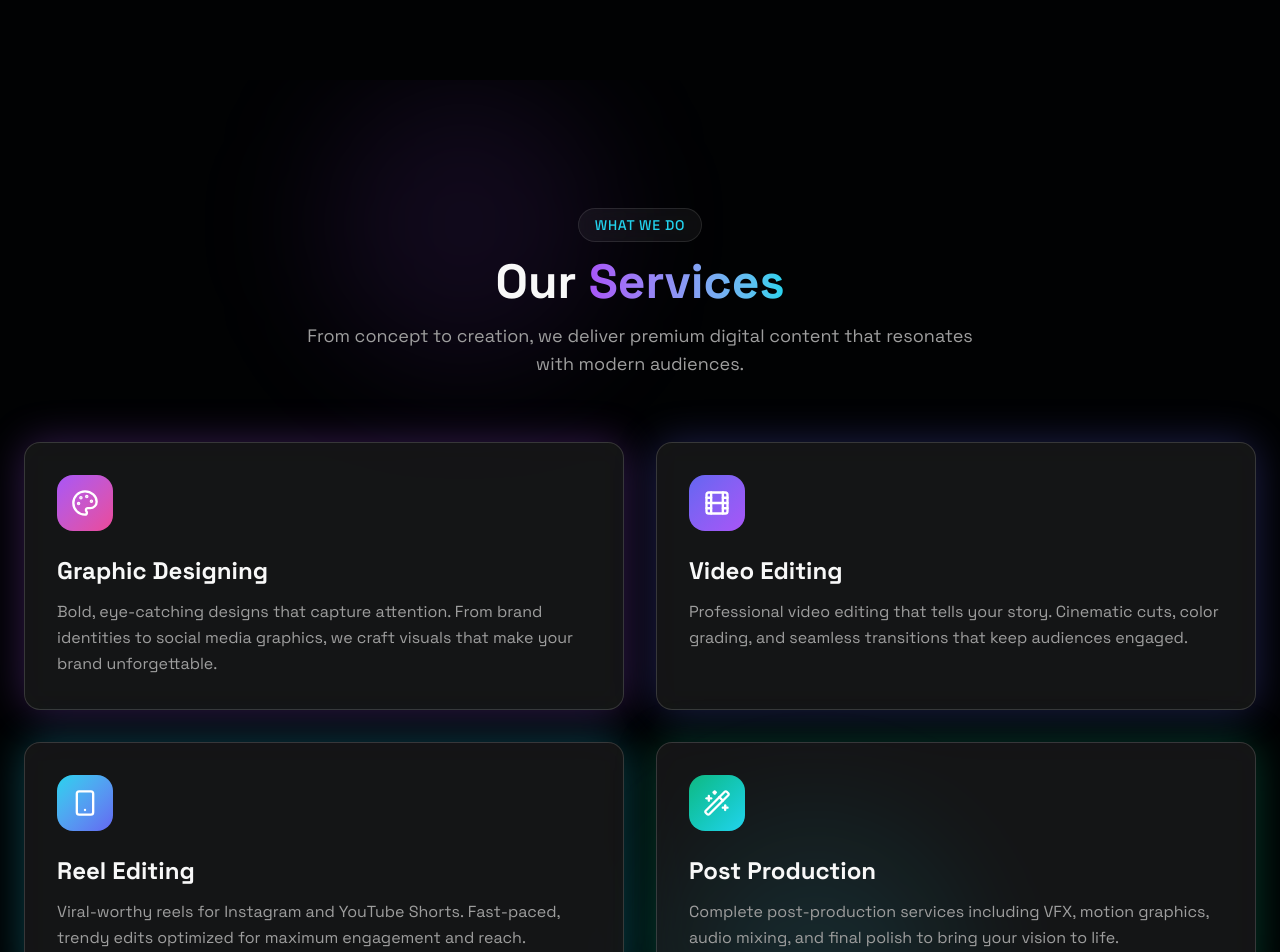
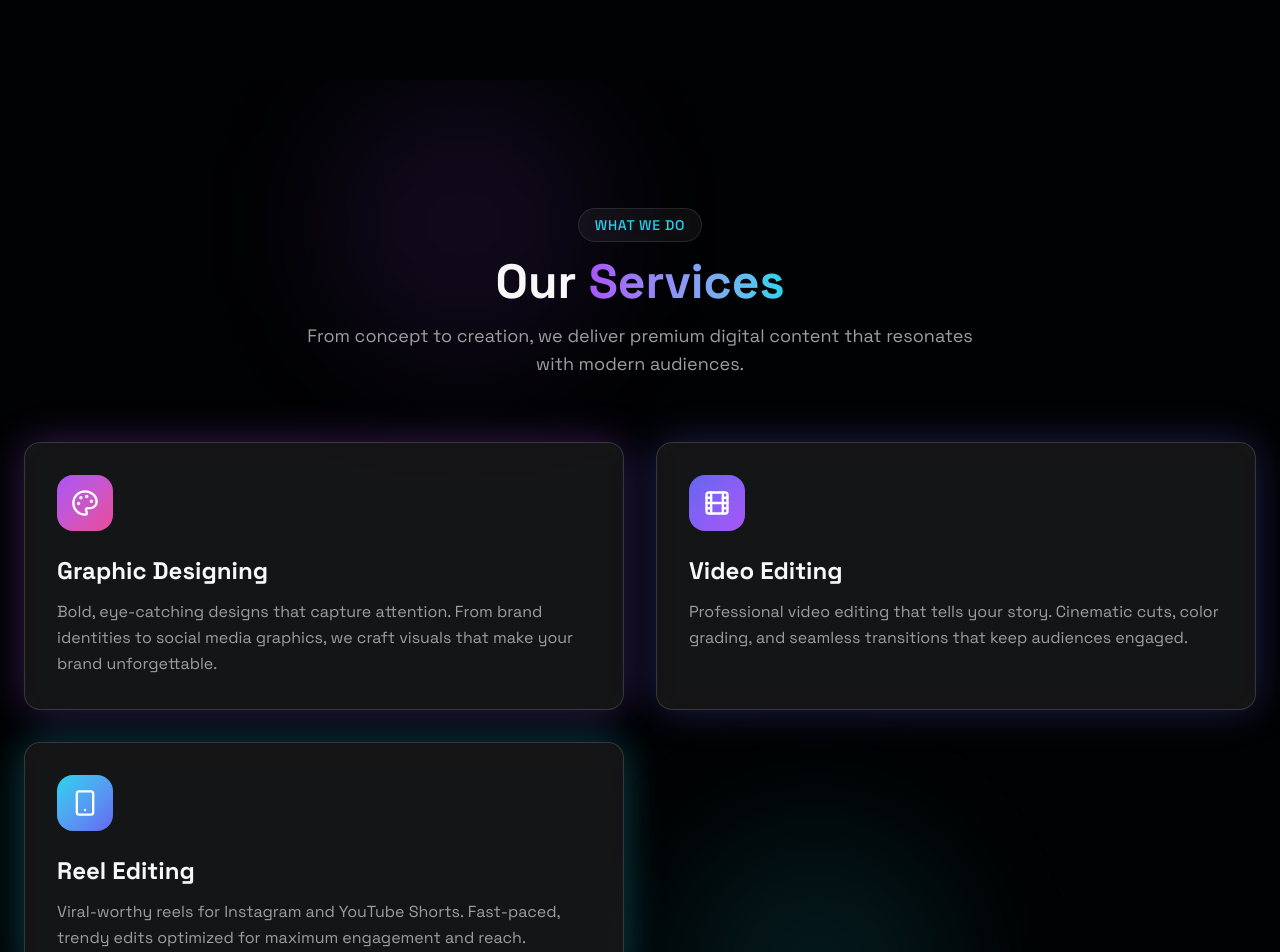
Before and after one commit to Piyu-03/v0-nyaaku-studio-website, a Next.js app: page /services in a window 1280 px wide. Shown: the top 952 px of the page. Built offline with nearby package versions, Linux system fonts and the light colour scheme; no server answers.

Commit message:
Removed Post Production service

```diff
--- a/components/services.tsx
+++ b/components/services.tsx
@@ -27,14 +27,7 @@ const services = [
     gradient: "from-[#22d3ee] to-[#6366f1]",
     glowColor: "rgba(34, 211, 238, 0.3)",
   },
-  {
-    icon: Wand2,
-    title: "Post Production",
-    description:
-      "Complete post-production services including VFX, motion graphics, audio mixing, and final polish to bring your vision to life.",
-    gradient: "from-[#10b981] to-[#22d3ee]",
-    glowColor: "rgba(16, 185, 129, 0.3)",
-  },
+
 ];
 
 export function Services() {
```
